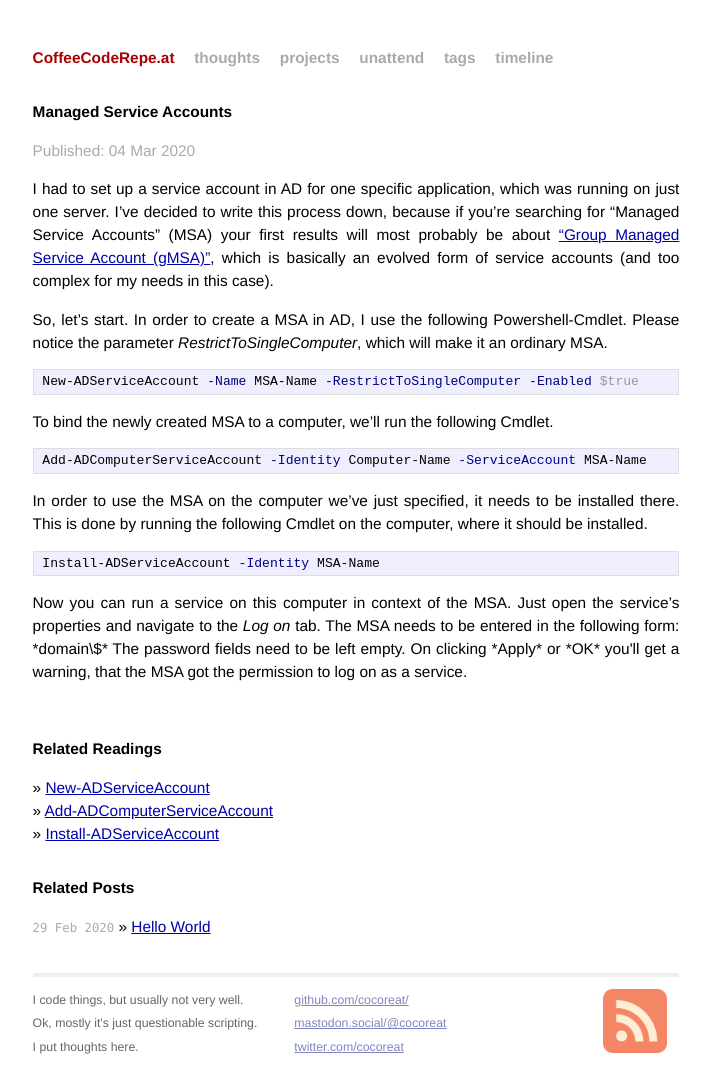
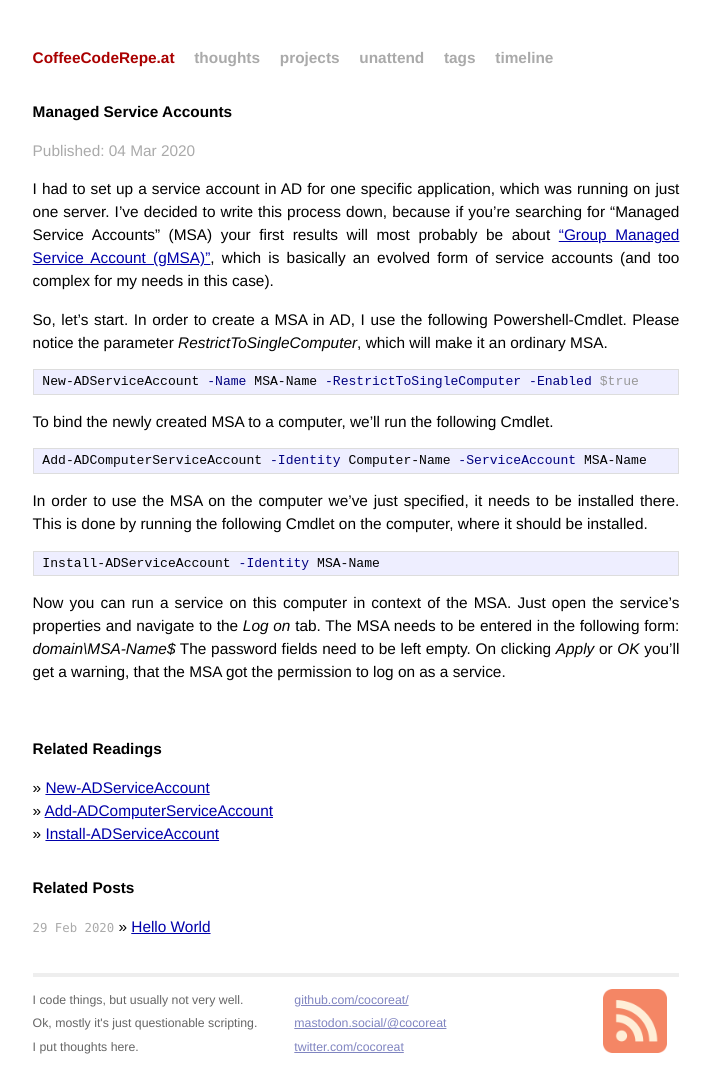
Before and after one commit to cocoreat/cocoreat.github.io, a Jekyll site: the page built from _posts/2020-03-04-Managed-Service-Accounts.md, in a window 1280 px wide. Shown: the whole page, without its empty margins (284-994 px from the left). Built offline with Jekyll 4.4.1, drawn with Linux system fonts in a browser that asks for light colours.

Commit message:
fixed backslash

````diff
--- a/_posts/2020-03-04-Managed-Service-Accounts.md
+++ b/_posts/2020-03-04-Managed-Service-Accounts.md
@@ -28,7 +28,7 @@ In order to use the MSA on the computer we've just specified, it needs to be ins
 Install-ADServiceAccount -Identity MSA-Name
 ```
 
-Now you can run a service on this computer in context of the MSA. Just open the service's properties and navigate to the *Log on* tab. The MSA needs to be entered in the following form: *domain\\<MSA-Name>$*
+Now you can run a service on this computer in context of the MSA. Just open the service's properties and navigate to the *Log on* tab. The MSA needs to be entered in the following form: *domain\\MSA-Name$*
 The password fields need to be left empty. On clicking *Apply* or *OK* you'll get a warning, that the MSA got the permission to log on as a service.
 
 <br>
````
